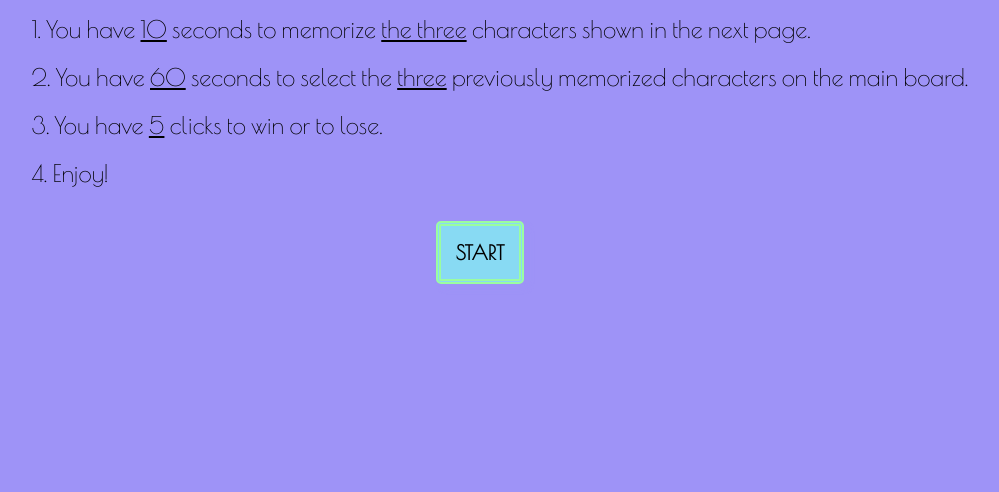
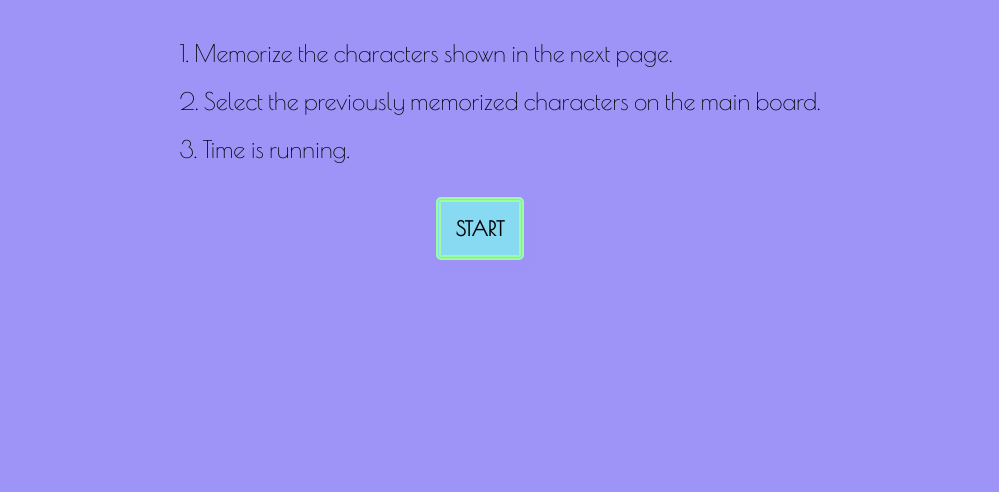
Before and after one commit to mgispert/guessWho, a plain HTML site: page index.html in a window 1280 px wide. Shown: the part 308-800 px from the top of the page, without its empty margins (160-1159 px from the left). Drawn offline with nearby package versions, Linux system fonts and the light colour scheme.

```diff
--- a/css/global.css
+++ b/css/global.css
@@ -157,7 +157,7 @@
 }
 
 .character:hover {
-  animation: characterBackground 1.5s;
+  animation: characterBackground 1.5s infinite;
 }
 
 .character:hover .mouth {
--- a/index.html
+++ b/index.html
@@ -18,16 +18,11 @@
       <div class="instructions">
         <h1>INSTRUCTIONS:</h1>
         <ul>
+          <li>1. Memorize the characters shown in the next page.</li>
           <li>
-            1. You have <u>10</u> seconds to memorize
-            <u>the three</u> characters shown in the next page.
+            2. Select the previously memorized characters on the main board.
           </li>
-          <li>
-            2. You have <u>60</u> seconds to select the <u>three</u> previously
-            memorized characters on the main board.
-          </li>
-          <li>3. You have <u>5</u> clicks to win or to lose.</li>
-          <li>4. Enjoy!</li>
+          <li>3. Time is running.</li>
         </ul>
       </div>
     </div>
```
